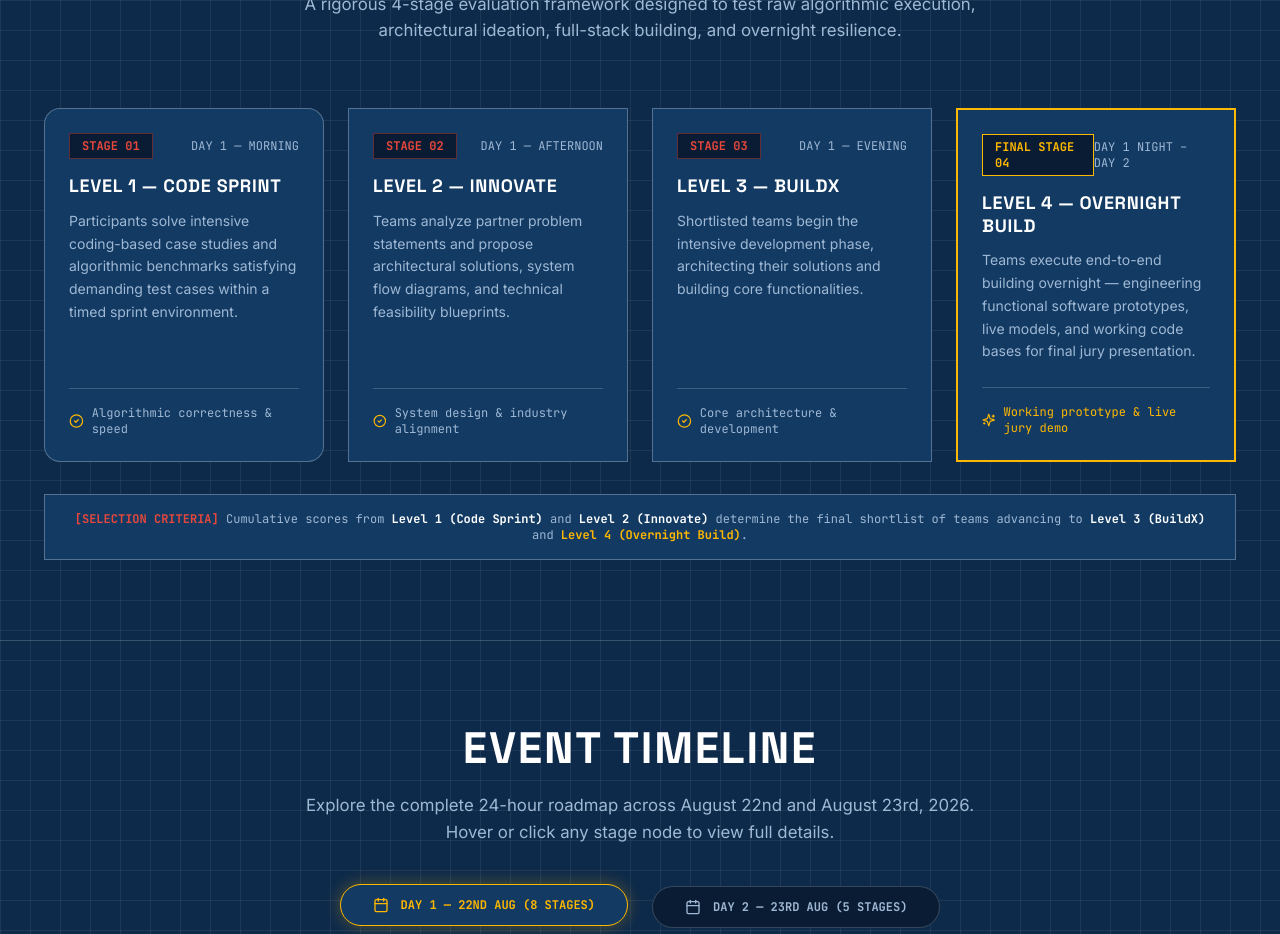
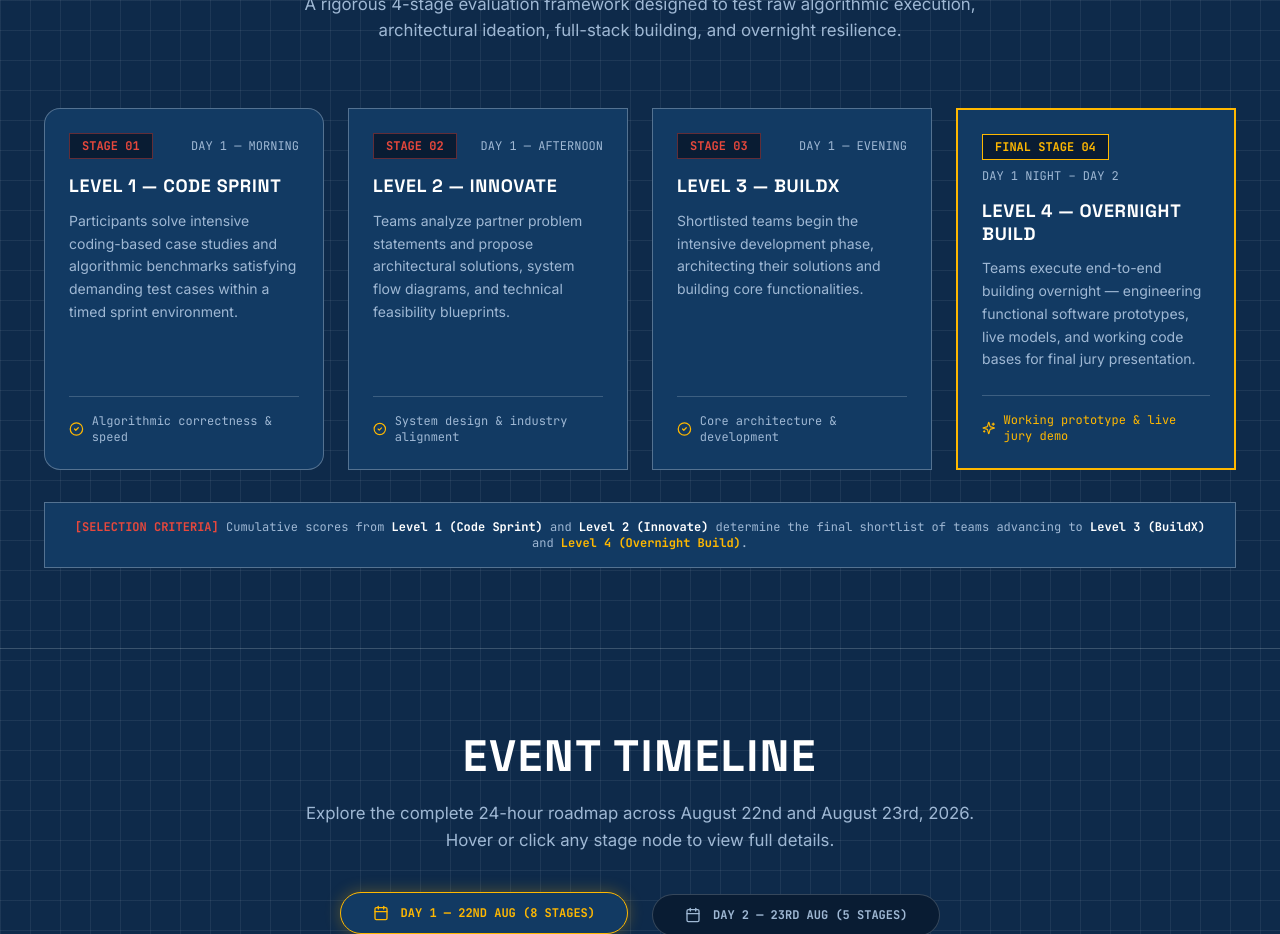
Before and after one commit to speciic/industryhack, a React (Vite) app: page / in a window 1280 px wide. Shown: the part 3960-4894 px from the top of the page. Built offline with nearby package versions, Linux system fonts and the light colour scheme.

Commit message:
Fix stage 4 alignment

```diff
--- a/src/App.jsx
+++ b/src/App.jsx
@@ -948,8 +948,8 @@ export default function App() {
 
             <div className="bg-[#123A63] border-2 border-[#FFB800] rounded-none p-6 flex flex-col justify-between relative">
               <div>
-                <div className="flex items-center justify-between mb-4">
-                  <span className="font-mono text-xs font-bold text-[#FFB800] px-3 py-1 bg-[#091C33] border border-[#FFB800]">
+                <div className="flex flex-col 2xl:flex-row items-start 2xl:items-center justify-between gap-2 mb-4">
+                  <span className="font-mono text-xs font-bold text-[#FFB800] px-3 py-1 bg-[#091C33] border border-[#FFB800] whitespace-nowrap w-max">
                     FINAL STAGE 04
                   </span>
                   <span className="font-mono text-xs text-[#9FB8D4]">DAY 1 NIGHT – DAY 2</span>
```
